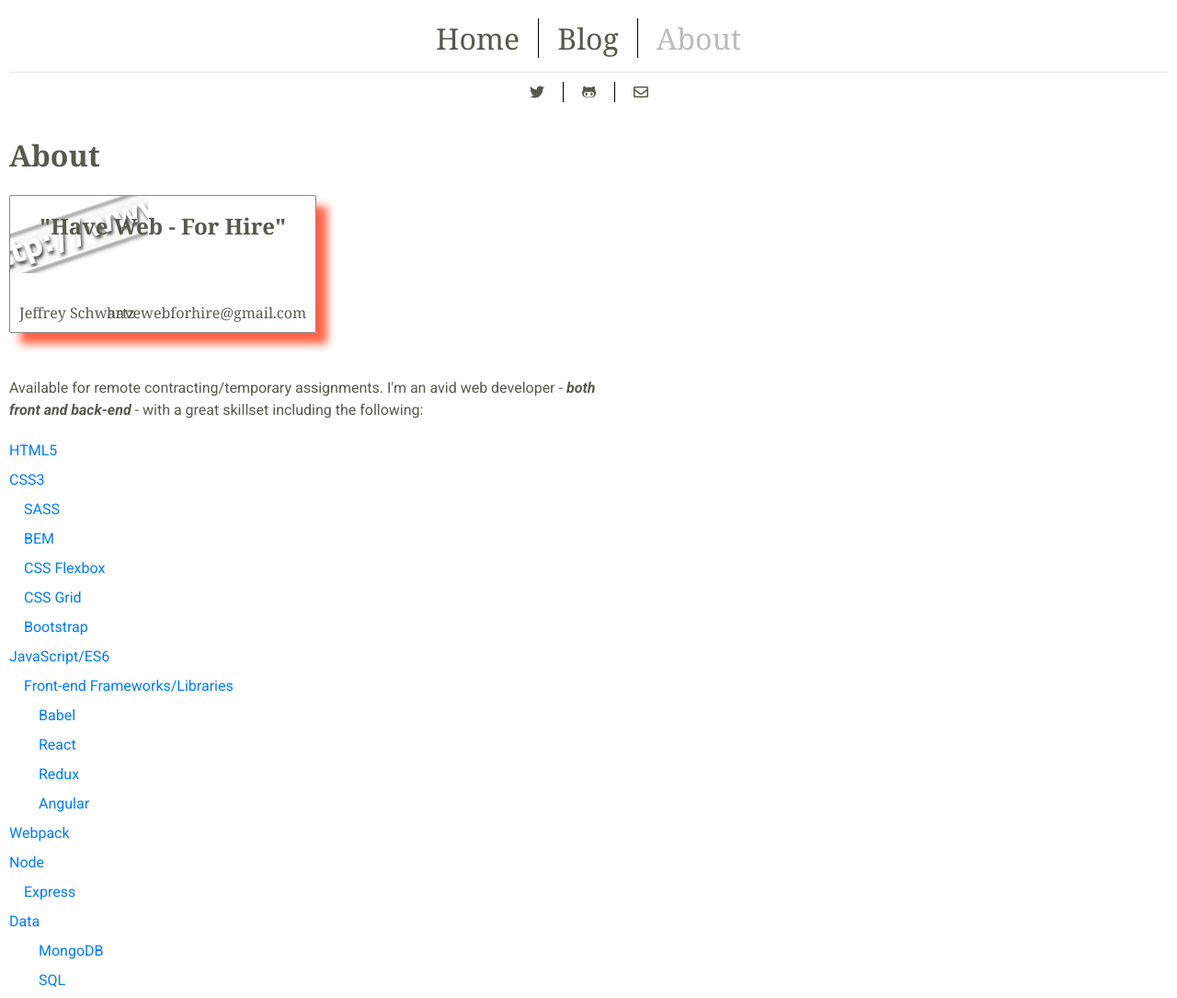
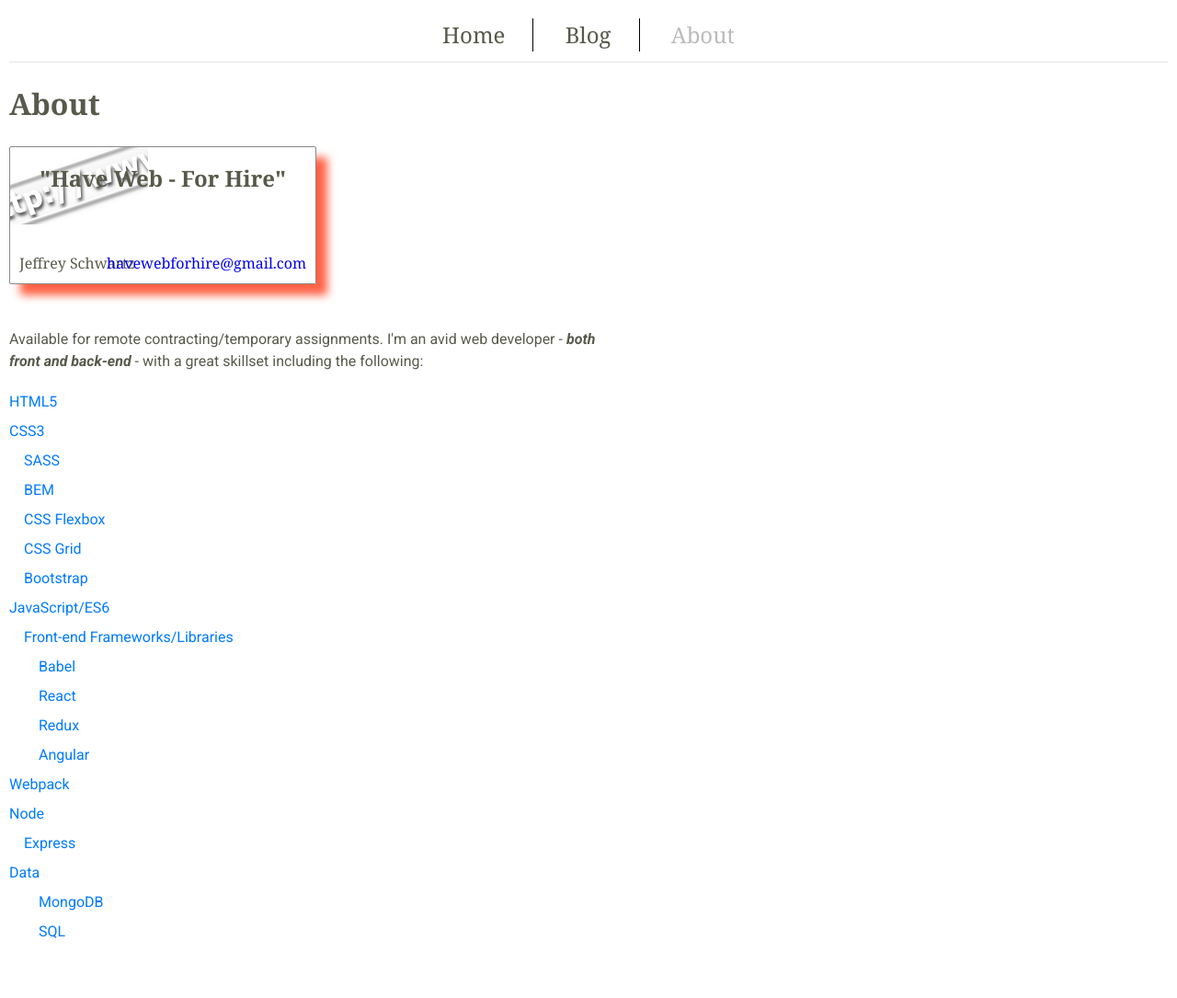
Before and after one commit to jeffschwartz/mock-site, a plain HTML site: page about.html in a window 1280 px wide. Shown: the whole page at 92% size. After the commit the page ends 1055 px from the top, so only its background shows below. Drawn offline with Linux system fonts and the light colour scheme.

Commit message:
Integrate new header into about.html

```diff
--- a/about.html
+++ b/about.html
@@ -13,37 +13,21 @@
 
 <body>
     <div class="aboutpage">
-        <header class="aboutpage__header">
-            <nav class="aboutpage__nav-container aboutpage__nav-container--main">
-                <ul class="horizontal-menu">
-                    <li class="horizontal-menu__item aboutpage__nav-item">
-                        <a class="unadorned-link aboutpage__link" href="landingpage.html">Home</a>
+        <header class="header">
+            <!-- <img class="header__image" src="media/2011-07-02-154408.jpg" alt=""> -->
+            <label for="header__mobile-checkbox">
+                <i class="fas fa-bars header__mobile-icon"></i>
+            </label>
+            <nav class="header__menu-container">
+                <input class="header__mobile-checkbox" type="checkbox" id="header__mobile-checkbox">
+                <ul class="menu">
+                    <li class="menu__item">
+                        <a class="menu__link" href="landingpage.html">Home</a>
                     </li>
-                    <li class="horizontal-menu__item aboutpage__nav-item">
-                        <a class="unadorned-link aboutpage__link" href="#">Blog</a>
+                    <li class="menu__item">
+                        <a class="menu__link" href="#">Blog</a>
                     </li>
-                    <li class="horizontal-menu__item aboutpage__nav-item aboutpage__nav-item--active">
-                        About
-                    </li>
-                </ul>
-            </nav>
-            <nav class="aboutpage__nav-container">
-                <ul class="horizontal-menu">
-                    <li class="horizontal-menu__item aboutpage__nav-item aboutpage__nav-item--small">
-                        <a class="unadorned-link aboutpage__link" href="https://twitter.com/jefftschwartz" target="_blank">
-                            <i class="fab fa-twitter"></i>
-                        </a>
-                    </li>
-                    <li class="horizontal-menu__item aboutpage__nav-item aboutpage__nav-item--small">
-                        <a class="unadorned-link aboutpage__link" href="https://github.com/jeffschwartz" target="_blank">
-                            <i class="fab fa-github-alt"></i>
-                        </a>
-                    </li>
-                    <li class="horizontal-menu__item aboutpage__nav-item aboutpage__nav-item--small">
-                        <a class="unadorned-link aboutpage__link" href="mailto:havewebforhire@gmail.com" target="_blank">
-                            <i class="far fa-envelope"></i>
-                        </a>
-                    </li>
+                    <li class="menu__item menu__item--active">About</li>
                 </ul>
             </nav>
         </header>
--- a/css/style.css
+++ b/css/style.css
@@ -7,10 +7,9 @@
 }
 
 body {
+    background-color: #fff;
     margin: 0;
-    font-family: Georgia, 'Times New Roman', Times, serif;
-    font-size: 100%;
-    background-color: #fff;
+    font: 100%/1.5 Georgia, 'Times New Roman', Times, serif;
 }
 
 p {
@@ -37,6 +36,71 @@
 /*
     Generic Components
 */
+
+
+/* page header */
+
+.header {
+    width: 100%;
+    background-color: #fff;
+    color: #575A4A;
+    border-bottom: 1px solid #e5e5e5;
+}
+
+.header__image {
+    position: absolute;
+    left: 0;
+    top: 0;
+    display: none;
+    float: left;
+    height: 50px;
+    border-radius: 50%;
+}
+
+.header__mobile-icon {
+    font-size: 1.5em;
+    margin: 10px
+}
+
+.header__mobile-checkbox {
+    display: none;
+}
+
+.header__menu-container {
+    width: 100%;
+}
+
+.menu {
+    display: none;
+    list-style: none;
+    margin: 0;
+    padding: 0;
+    background-color: white;
+}
+
+.header__mobile-checkbox:checked+.menu {
+    display: block;
+}
+
+.menu__item {
+    display: block;
+    padding: 5px 10px;
+    font-size: 1rem;
+}
+
+.menu__item:first-child {
+    border-top: 1px solid black;
+}
+
+.menu__item--active,
+.menu__item:hover {
+    color: #bbb;
+}
+
+.menu__link {
+    text-decoration: none;
+    color: inherit;
+}
 
 
 /* horizontal menu */
@@ -159,41 +223,6 @@
     color: #575A4A;
 }
 
-
-.aboutpage__header {
-    display: initial;
-}
-
-.aboutpage__nav-container {
-    text-align: center;
-    padding: 10px;
-}
-
-.aboutpage__nav-container--main {
-    border-bottom: 1px solid #e5e5e5;
-}
-
-.aboutpage__nav-item {
-    font-size: 2rem;
-}
-
-.aboutpage__nav-item--small {
-    font-size: 1rem;
-}
-
-.aboutpage__nav-item--active {
-    color: #bbb;
-}
-
-.aboutpage__link {
-    color: inherit;
-}
-
-.aboutpage__list {
-    font-size: 100%;
-    font-weight: normal;
-}
-
 @supports(display: grid) {
     /* landingpage */
     .landingpage {
@@ -233,6 +262,37 @@
     }
 }
 
+@media (min-width: 400px) {
+    .header {
+        padding: 10px 0 11px 0;
+        min-height: 1.5em;
+        border-bottom: 1px solid #e5e5e5;
+    }
+    .header__mobile-icon {
+        display: none;
+    }
+    .header__image {
+        display: block;
+    }
+    .menu {
+        text-align: center;
+        display: block;
+        padding: 0;
+    }
+    .menu__item {
+        display: inline-block;
+        padding: 0 30px;
+        border-right: 1px solid #000;
+        font-size: 1.5rem;
+    }
+    .menu__item:first-child {
+        border-top: none;
+    }
+    .menu__item:last-child {
+        border-right: none;
+    }
+}
+
 @media(max-width: 480px) {
     p {
         width: initial;
```
